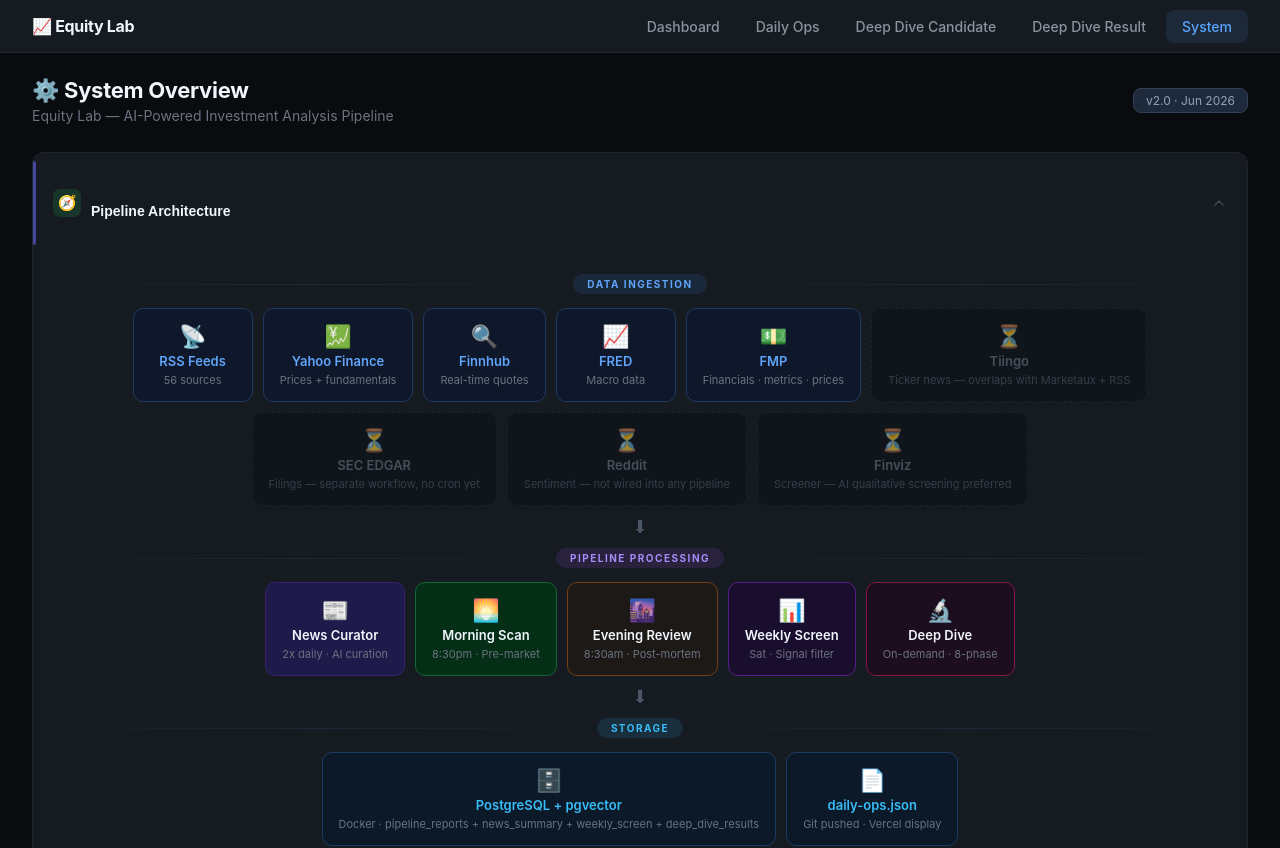
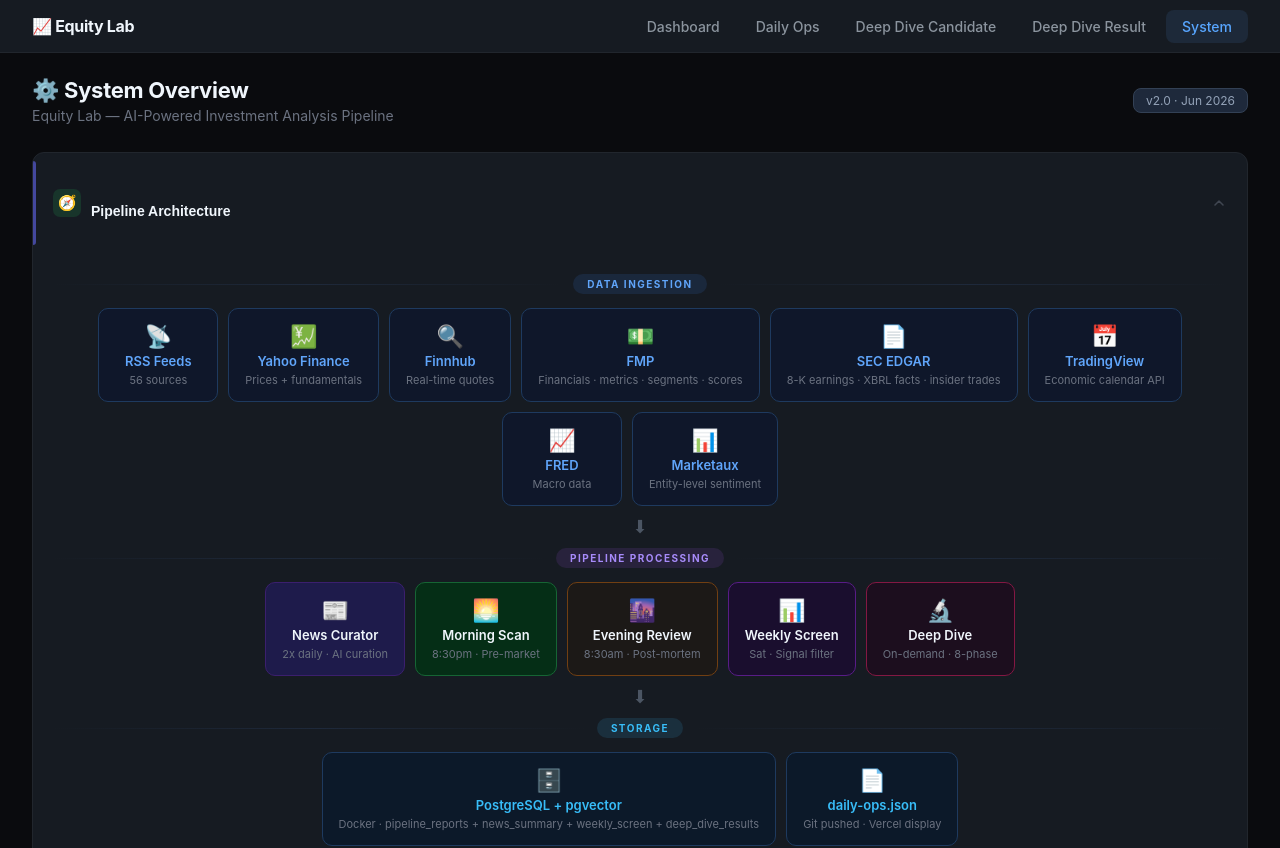
Before and after one commit to pu105-stack/equity-lab-dashboard, a Next.js app: page /system in a window 1280 px wide. Shown: the top 848 px of the page. Built offline with nearby package versions, Linux system fonts and the light colour scheme.

Commit message:
system: update data sources — FMP, SEC EDGAR, TradingView active; DD schedule 12-21 HKT

```diff
--- a/pages/system.js
+++ b/pages/system.js
@@ -6,7 +6,7 @@
   { id: 'ms', name: 'Morning Scan', icon: '🌅', schedule: 'Mon–Fri 8:30pm', desc: 'US pre-market context + macro setup' },
   { id: 'er', name: 'Evening Review', icon: '🌆', schedule: 'Mon–Fri 8:30am', desc: '收市 post-mortem + 機會追蹤' },
   { id: 'ws', name: 'Weekly Screen', icon: '📊', schedule: 'Sat 6am', desc: '7日 News Curator 分析 → signal filter' },
-  { id: 'dd', name: 'Deep Dive', icon: '🔬', schedule: 'Every 3h (9–18 HKT)', desc: 'On-demand ticker deep dive analysis' },
+  { id: 'dd', name: 'Deep Dive', icon: '🔬', schedule: 'Every 3h (12–21 HKT)', desc: 'On-demand ticker deep dive analysis (FMP + yfinance + SEC EDGAR)' },
 ]
 
 const dbTables = [
@@ -20,6 +20,9 @@
   { cat: 'Data Ingestion', items: [
     { name: 'RSS Feeds', detail: '56 sources (Bloomberg, WSJ, CNBC, FT, etc.)' },
     { name: 'Yahoo Finance', detail: 'Prices, fundamentals, financials (yfinance)' },
+    { name: 'FMP (Paid)', detail: 'Financials, key metrics, revenue segments, financial scores, earnings calendar' },
+    { name: 'SEC EDGAR', detail: '8-K earnings press releases, XBRL financial facts, insider trades, 13F' },
+    { name: 'TradingView', detail: 'Economic calendar API (actual/forecast/prior for CPI, NFP, FOMC, etc.)' },
     { name: 'Finnhub', detail: 'Real-time quotes, ticker news (250/day free)' },
     { name: 'FRED', detail: 'US macro data (GDP, CPI, yield curve)' },
     { name: 'Marketaux', detail: 'Entity-level sentiment news (100/day)' },
@@ -115,34 +118,29 @@
                 <span className="arch-detail">Real-time quotes</span>
               </div>
               <div className="arch-card src">
+                <span className="arch-icon">💵</span>
+                <span className="arch-name">FMP</span>
+                <span className="arch-detail">Financials · metrics · segments · scores</span>
+              </div>
+              <div className="arch-card src">
+                <span className="arch-icon">📄</span>
+                <span className="arch-name">SEC EDGAR</span>
+                <span className="arch-detail">8-K earnings · XBRL facts · insider trades</span>
+              </div>
+              <div className="arch-card src">
+                <span className="arch-icon">📅</span>
+                <span className="arch-name">TradingView</span>
+                <span className="arch-detail">Economic calendar API</span>
+              </div>
+              <div className="arch-card src">
                 <span className="arch-icon">📈</span>
                 <span className="arch-name">FRED</span>
                 <span className="arch-detail">Macro data</span>
               </div>
               <div className="arch-card src">
-                <span className="arch-icon">💵</span>
-                <span className="arch-name">FMP</span>
-                <span className="arch-detail">Financials · metrics · prices</span>
-              </div>
-              <div className="arch-card pending">
-                <span className="arch-icon">⏳</span>
-                <span className="arch-name">Tiingo</span>
-                <span className="arch-detail">Ticker news — overlaps with Marketaux + RSS</span>
-              </div>
-              <div className="arch-card pending">
-                <span className="arch-icon">⏳</span>
-                <span className="arch-name">SEC EDGAR</span>
-                <span className="arch-detail">Filings — separate workflow, no cron yet</span>
-              </div>
-              <div className="arch-card pending">
-                <span className="arch-icon">⏳</span>
-                <span className="arch-name">Reddit</span>
-                <span className="arch-detail">Sentiment — not wired into any pipeline</span>
-              </div>
-              <div className="arch-card pending">
-                <span className="arch-icon">⏳</span>
-                <span className="arch-name">Finviz</span>
-                <span className="arch-detail">Screener — AI qualitative screening preferred</span>
+                <span className="arch-icon">📊</span>
+                <span className="arch-name">Marketaux</span>
+                <span className="arch-detail">Entity-level sentiment</span>
               </div>
             </div>
           </div>
```
